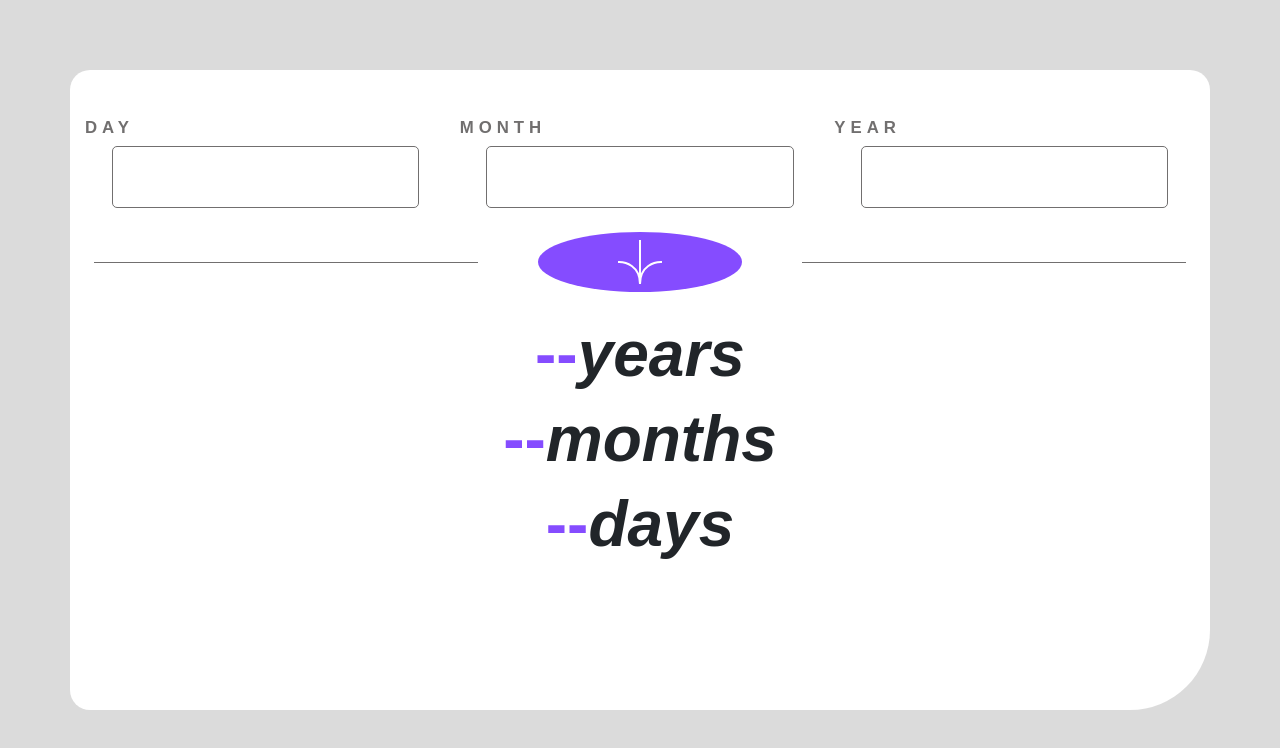
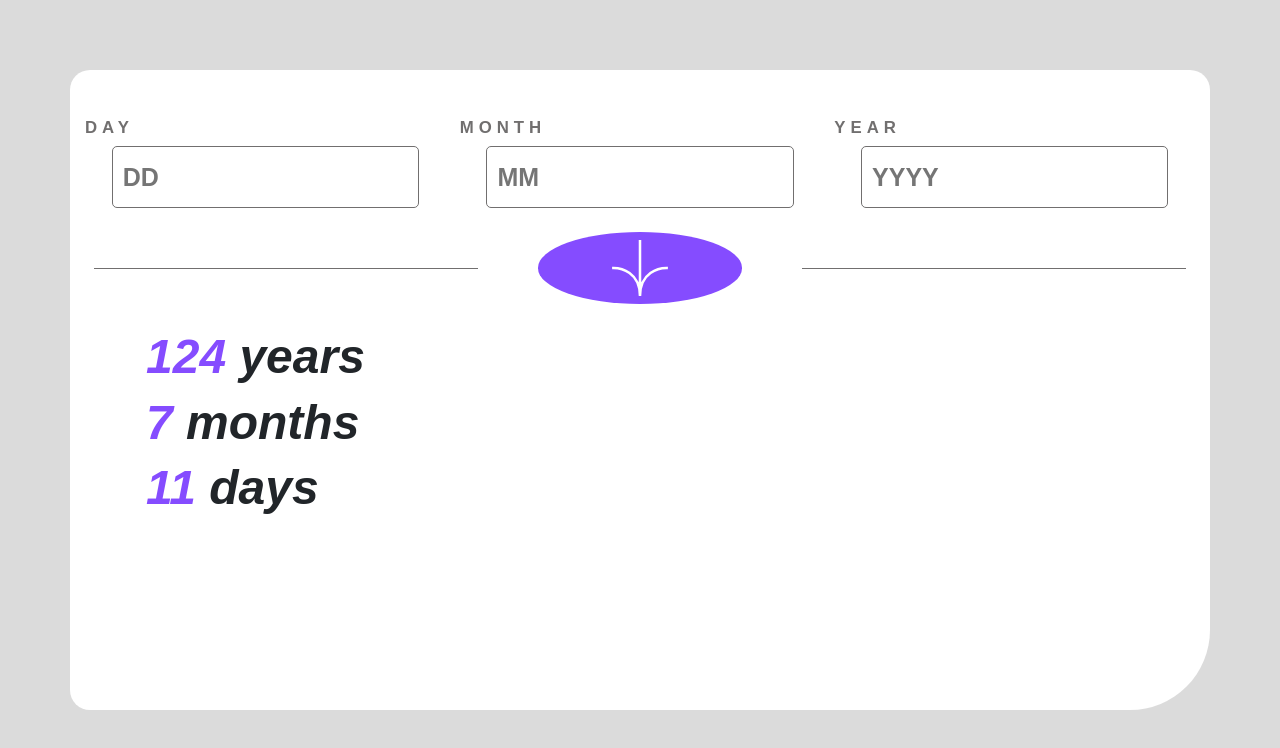
Before and after one commit to etimexo/Age-calculator, a plain HTML site: page index.html in a window 1280 px wide. Both pictures are taken after a click on the button 639 px from the left and 262 px from the top of the page. Drawn offline with nearby package versions, Linux system fonts and the light colour scheme.

Commit message:
Edit files

```diff
--- a/index.html
+++ b/index.html
@@ -14,33 +14,33 @@
         <div class="row d-flex pt-5 px-2">
           <div class="col px-0">
             <h2 class="head" id="head">Day</h2>
-            <input type="number" class="input-el1" id="input-el1">
+            <input type="number" class="input-el1" id="input-el1" placeholder="DD">
           </div>
           <div class="col px-0">
             <h2 class="head">Month</h2>
-            <input type="number" class="input-el2" id="input-el2">
+            <input type="number" class="input-el2" id="input-el2" placeholder="MM">
           </div>
           <div class="col px-0">
             <h2 class="head">Year</h2>
-            <input type="number" class="input-el3" id="input-el3">
+            <input type="number" class="input-el3" id="input-el3" placeholder="YYYY">
           </div>
         </div>
         <div class="container image-line mt-4 mb-4">
           <span class="span1"></span>
           <button id="but">
-            <img src="./assets/images/icon-arrow.svg">
+            <img src="./assets/images/icon-arrow.svg" class="img">
           </button>
           <span class="span2"></span>
         </div>
         <div id="content">
           <div class="hyear">
-            <h1><span class="line" id="span-year">--</span><i>years</i></h1>
+            <h1><i><span class="line" id="span-year">-- </span>years</i></h1>
           </div>
           <div class="hmonth">
-            <h1><span class="line" id="span-month">--</span><i>months</i></h1>
+            <h1><i><span class="line" id="span-month">-- </span>months</i></h1>
           </div>
           <div class="hday">
-            <h1><span class="line" id="span-day">--</span><i>days</i></h1>
+            <h1><i><span class="line" id="span-day">-- </span>days</i></h1>
           </div>
         </div>
       </div>
--- a/script.js
+++ b/script.js
@@ -11,10 +11,29 @@ button.addEventListener("click", function () {
     let year = inputEl3.value
     let now = new Date()
     let inputDate = new Date(year, month - 1, day)
-    yearsDifference = now.getFullYear() - inputDate.getFullYear()
-    console.log(yearsDifference)
-    monthsDifference = now.getMonth() - inputDate.getMonth()
-    console.log(monthsDifference)
-    daysDifference = now.getDate()
-    console.log(daysDifference)
+    function years() {
+        let yearsDifference = now.getFullYear() - inputDate.getFullYear()
+        spanYear.innerHTML = yearsDifference + " "
+    }
+    function months() {
+        let yearsDifference = now.getFullYear() - inputDate.getFullYear()
+        let monthsDifference = now.getMonth() - inputDate.getMonth()
+        if (yearsDifference === 0 && monthsDifference < 0) {
+            monthsDifference = 12 - Math.abs(monthsDifference)
+        }
+        if (yearsDifference > 0 && monthsDifference < 0) {
+            monthsDifference = 12 - Math.abs(monthsDifference)
+        }
+        if (yearsDifference > 0 && monthsDifference < 0) {
+            monthsDifference = 12 * (yearsDifference - 1) + (12 - Math.abs(monthsDifference))
+        }
+        spanMonth.innerHTML = monthsDifference + " "
+    }
+    function days() {
+        let daysDifference = now.getDate()
+        spanDay.innerHTML =daysDifference + " "
+    }
+    years()
+    months()
+    days()
 })
--- a/style.css
+++ b/style.css
@@ -46,8 +46,8 @@ input {
     padding: 30px 10px;
     border-radius: 5px;
     border: 0.7px solid hsl(0, 1%, 44%);
-    font-size: 28px;
-    font-weight: 700;
+    font-size: 25px;
+    font-weight: 800;
 }
 .image-line {
     position: relative;
@@ -74,8 +74,16 @@ input {
     border-radius: 50%;
     background-color: hsl(259, 100%, 65%);
 }
+#but .img{
+    width: 8vw;
+    height: 7vh;
+}
+#content {
+    text-align: left;
+    padding-left: 5vw;
+}
 #content h1{
-    font-size: 4rem;
+    font-size: 3rem;
     font-weight: 900;
 }
 .line {
```
